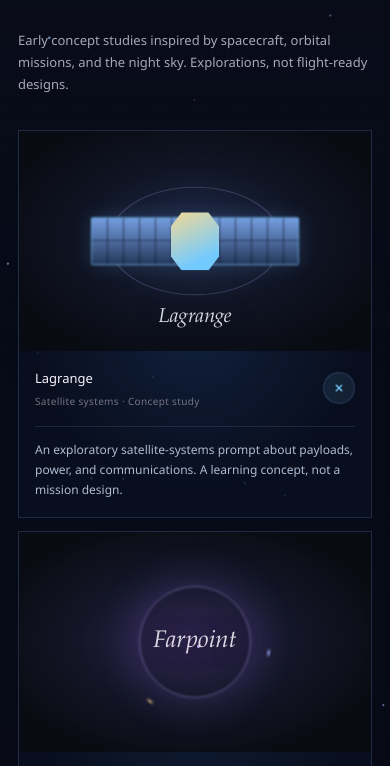
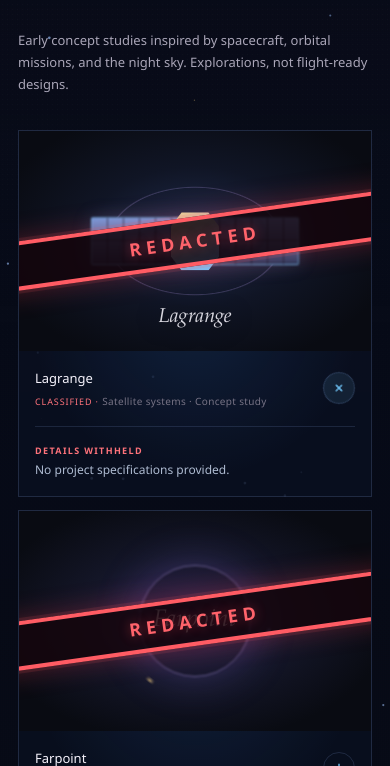
Before and after one commit to Seraphim01-S/My-Website, a plain HTML site: page index.html in a window 390 px wide. Both pictures are taken after a click on the button 339 px from the left and 2541 px from the top of the page. Shown: the part 2153-2919 px from the top of the page. Drawn offline with Linux system fonts and the light colour scheme.

Commit message:
Enhance project art with redaction stamp and motto toggle
Added redaction stamp to project art and updated motto toggle functionality.

```diff
--- a/index.html
+++ b/index.html
@@ -144,6 +144,7 @@
     .project-art { aspect-ratio: 1.66; display: grid; place-items: center; overflow: hidden; position: relative; background: #10101b; }
     .project-art::before, .project-art::after { content: ""; position: absolute; border-radius: 50%; filter: blur(1px); transition: transform .5s ease; }
     .project-card:hover .project-art::before { transform: scale(1.12); }
+    .redaction-stamp { position: absolute; z-index: 2; top: 50%; left: 50%; width: 132%; padding: 10px 0; border: 4px solid #ff5c64; color: #ff636b; background: rgba(20,5,12,.86); box-shadow: 0 0 0 3px rgba(255,92,100,.12), 0 0 28px rgba(255,60,76,.3); font-family: var(--sans); font-size: clamp(18px, 2vw, 32px); font-weight: 800; letter-spacing: .28em; line-height: 1.15; text-align: center; text-shadow: 0 0 12px rgba(255,60,76,.45); white-space: nowrap; transform: translate(-50%, -50%) rotate(-8deg); }
     .art-one { background: radial-gradient(ellipse at center, transparent 34%, rgba(195,170,255,.22) 34.5%, transparent 35.2%), radial-gradient(ellipse at 50% 48%, #202c4c 0, #101525 43%, #090b12 82%); }
     .art-one::before { z-index: 1; width: 48px; height: 58px; border-radius: 0; clip-path: polygon(22% 0, 78% 0, 100% 24%, 100% 76%, 78% 100%, 22% 100%, 0 76%, 0 24%); background: linear-gradient(155deg, #f3d995, #73caff 78%); filter: drop-shadow(0 0 18px rgba(115,202,255,.52)); }
     .art-one::after { z-index: 0; width: 208px; height: 48px; border: 1px solid rgba(115,202,255,.6); border-radius: 2px; background: repeating-linear-gradient(90deg, transparent 0 15px, rgba(9,16,35,.65) 15px 16px), repeating-linear-gradient(180deg, transparent 0 22px, rgba(9,16,35,.55) 22px 23px), linear-gradient(180deg, #759ee0, #25395c); box-shadow: 0 0 20px rgba(102,153,224,.2); }
@@ -158,6 +159,7 @@
     .art-four::before { width: 58px; height: 78px; border: 1px solid rgba(195,170,255,.58); border-radius: 14px 14px 44% 44%; background: linear-gradient(90deg, rgba(115,202,255,.08), rgba(230,196,119,.14), rgba(115,202,255,.08)); box-shadow: 0 0 36px rgba(142,177,241,.2), inset 0 0 24px rgba(142,119,241,.1); transform: translateY(-19px); }
     .art-four::after { width: 110px; height: 92px; border-radius: 0; clip-path: polygon(38% 0, 62% 0, 100% 100%, 0 100%); background: radial-gradient(ellipse at 50% 0, rgba(250,221,151,.8), rgba(100,177,255,.36) 38%, transparent 76%); transform: translateY(53px); }
     .art-label { z-index: 1; color: rgba(245,242,251,.88); font-family: var(--serif); font-size: 2.1875rem; font-style: italic; text-shadow: 0 2px 22px rgba(0,0,0,.7); }
+    .project-info p::before { content: "CLASSIFIED · "; color: #ff737b; font-size: 9px; letter-spacing: .1em; }
     .project-info { display: flex; justify-content: space-between; align-items: center; gap: 15px; padding: 19px 21px 20px; }
     .project-info h3 { margin: 0 0 3px; font-size: 13px; font-weight: 550; }
     .project-info p { margin: 0; color: var(--faint); font-size: 10px; letter-spacing: .035em; }
@@ -166,6 +168,7 @@
     .project-arrow svg { width: 14px; height: 14px; fill: none; stroke: currentColor; stroke-width: 1.5; }
     .project-notes { padding: 0 21px 19px; color: #aebbd1; font-size: 12px; }
     .project-notes p { margin: 0; padding-top: 13px; border-top: 1px solid rgba(155,186,255,.14); }
+    .project-notes strong { color: #ff737b; font-size: 9px; letter-spacing: .15em; }
 
     .contact { padding-bottom: 100px; }
     .contact-panel { position: relative; overflow: hidden; padding: 66px 70px; border: 1px solid rgba(230,196,119,.24); background: radial-gradient(ellipse at 80% 45%, rgba(91,62,145,.19), transparent 47%), #0d0d14; }
@@ -177,6 +180,8 @@
     .contact-panel .button { position: relative; z-index: 1; }
     .footer { display: flex; justify-content: space-between; align-items: center; gap: 20px; padding: 23px 0; border-top: 1px solid var(--line); color: var(--faint); font-size: 10px; }
     .footer-links { display: flex; gap: 23px; }
+    .footer-motto { padding: 0; border: 0; color: var(--gold); background: transparent; font-family: var(--serif); font-size: 12px; font-style: italic; letter-spacing: .06em; text-decoration: underline dotted rgba(230,196,119,.45); text-underline-offset: 3px; cursor: pointer; transition: color .2s ease, text-decoration-color .2s ease; }
+    .footer-motto:hover, .footer-motto:focus-visible { color: #f2d995; text-decoration-color: var(--gold); }
     .footer-links a { transition: color .2s; }
     .footer-links a:hover { color: var(--gold); }
     .reveal { opacity: 0; transform: translateY(18px); transition: opacity .7s ease, transform .7s ease; }
@@ -266,7 +271,7 @@
     <section class="hero" id="home" aria-labelledby="hero-title">
       <div class="hero-layout wrap">
         <div class="hero-content">
-          <div class="eyebrow">Aspiring aerospace engineer · Always looking up</div>
+          <div class="eyebrow">Aspiring aerospace engineer · Semper ad Caelum</div>
           <h1 id="hero-title">SERAPHIM <span>AEROSPACE</span></h1>
           <h2>Exploring the frontier of flight and space.</h2>
           <p class="hero-copy">I'm Seraphim, an aspiring aerospace engineer fascinated by spacecraft, orbital mechanics, and the science behind exploration. This is where I collect the ideas, questions, and concepts inspiring my journey.</p>
@@ -341,24 +346,24 @@
         <p class="projects-intro reveal">Early concept studies inspired by spacecraft, orbital missions, and the night sky. Explorations, not flight-ready designs.</p>
         <div class="project-grid">
           <article class="project-card reveal">
-            <div class="project-art art-one" aria-label="Illustrative communications satellite with solar arrays" role="img"><span class="art-label">Lagrange</span></div>
+            <div class="project-art art-one" aria-label="Illustrative communications satellite with solar arrays and redacted stamp" role="img"><span class="art-label">Lagrange</span><span class="redaction-stamp" title="Top secret? No, just a concept study." aria-hidden="true">REDACTED</span></div>
             <div class="project-info"><div><h3>Lagrange</h3><p>Satellite systems · Concept study</p></div><button class="project-arrow" type="button" aria-label="Show concept notes: Lagrange" aria-expanded="false" aria-controls="concept-lagrange"><svg viewBox="0 0 16 16"><path d="M8 3v10M3 8h10"/></svg></button></div>
-            <div class="project-notes" id="concept-lagrange" hidden><p>An exploratory satellite-systems prompt about payloads, power, and communications. A learning concept, not a mission design.</p></div>
+            <div class="project-notes" id="concept-lagrange" hidden><p><strong>DETAILS WITHHELD</strong><br>No project specifications provided.</p></div>
           </article>
           <article class="project-card reveal">
-            <div class="project-art art-two" aria-label="A small planet surrounded by a glowing orbit" role="img"><span class="art-label">Farpoint</span></div>
+            <div class="project-art art-two" aria-label="A small planet surrounded by a glowing orbit with redacted stamp" role="img"><span class="art-label">Farpoint</span><span class="redaction-stamp" title="Top secret? No, just a concept study." aria-hidden="true">REDACTED</span></div>
             <div class="project-info"><div><h3>Farpoint</h3><p>Aerospace systems · Concept study</p></div><button class="project-arrow" type="button" aria-label="Show concept notes: Farpoint" aria-expanded="false" aria-controls="concept-farpoint"><svg viewBox="0 0 16 16" aria-hidden="true"><path d="M8 3v10M3 8h10"/></svg></button></div>
-            <div class="project-notes" id="concept-farpoint" hidden><p>A systems-thinking prompt about how structure, mass, power, and mission goals influence a hypothetical spacecraft. No real vehicle or mission is represented.</p></div>
+            <div class="project-notes" id="concept-farpoint" hidden><p><strong>DETAILS WITHHELD</strong><br>No project specifications provided.</p></div>
           </article>
           <article class="project-card reveal">
-            <div class="project-art art-three" aria-label="A glowing trajectory crossing a field of stars" role="img"><span class="art-label">Starfinder</span></div>
+            <div class="project-art art-three" aria-label="A glowing trajectory crossing a field of stars with redacted stamp" role="img"><span class="art-label">Starfinder</span><span class="redaction-stamp" title="Top secret? No, just a concept study." aria-hidden="true">REDACTED</span></div>
             <div class="project-info"><div><h3>Starfinder</h3><p>Orbital mechanics · Learning model</p></div><button class="project-arrow" type="button" aria-label="Show concept notes: Starfinder" aria-expanded="false" aria-controls="concept-starfinder"><svg viewBox="0 0 16 16" aria-hidden="true"><path d="M8 3v10M3 8h10"/></svg></button></div>
-            <div class="project-notes" id="concept-starfinder" hidden><p>A visual learning prompt for exploring orbital paths, velocity, and gravity through simplified, non-operational diagrams.</p></div>
+            <div class="project-notes" id="concept-starfinder" hidden><p><strong>DETAILS WITHHELD</strong><br>No project specifications provided.</p></div>
           </article>
           <article class="project-card reveal">
-            <div class="project-art art-four" aria-label="Illustrative propulsion nozzle and exhaust plume" role="img"><span class="art-label">Impulse</span></div>
+            <div class="project-art art-four" aria-label="Illustrative propulsion nozzle and exhaust plume with redacted stamp" role="img"><span class="art-label">Impulse</span><span class="redaction-stamp" title="Top secret? No, just a concept study." aria-hidden="true">REDACTED</span></div>
             <div class="project-info"><div><h3>Impulse</h3><p>Propulsion · Research notes</p></div><button class="project-arrow" type="button" aria-label="Show concept notes: Impulse" aria-expanded="false" aria-controls="concept-propulsion"><svg viewBox="0 0 16 16"><path d="M8 3v10M3 8h10"/></svg></button></div>
-            <div class="project-notes" id="concept-propulsion" hidden><p>Research questions around thrust, efficiency, and thermal limits across different propulsion approaches. Educational exploration only.</p></div>
+            <div class="project-notes" id="concept-propulsion" hidden><p><strong>DETAILS WITHHELD</strong><br>No project specifications provided.</p></div>
           </article>
         </div>
       </div>
@@ -377,7 +382,7 @@
   </main>
 
   <footer class="wrap footer">
-    <span>© <span id="year"></span> Seraphim. Always looking up.</span>
+    <span>© <span id="year"></span> Seraphim. <button class="footer-motto" id="motto-toggle" type="button" aria-label="Show English translation" title="Click for a translation" aria-live="polite">Semper ad Caelum</button></span>
     <div class="footer-links">
       <a href="https://github.com/Seraphim01-S?tab=projects" target="_blank" rel="noreferrer">GitHub <span aria-hidden="true">↗</span></a>
       <a href="https://www.instagram.com/kajelf/" target="_blank" rel="noreferrer">Instagram <span aria-hidden="true">↗</span></a>
@@ -585,6 +590,12 @@
     window.addEventListener('scroll', updateScrollEffects, { passive: true });
 
     document.querySelector('#year').textContent = new Date().getFullYear();
+    const mottoToggle = document.querySelector('#motto-toggle');
+    mottoToggle.addEventListener('click', () => {
+      const showEnglish = mottoToggle.textContent === 'Semper ad Caelum';
+      mottoToggle.textContent = showEnglish ? 'Always toward the sky' : 'Semper ad Caelum';
+      mottoToggle.setAttribute('aria-label', showEnglish ? 'Show motto in Latin' : 'Show English translation');
+    });
     const revealItems = document.querySelectorAll('.reveal');
     if ('IntersectionObserver' in window) {
       const revealObserver = new IntersectionObserver((entries, observer) => {
```
